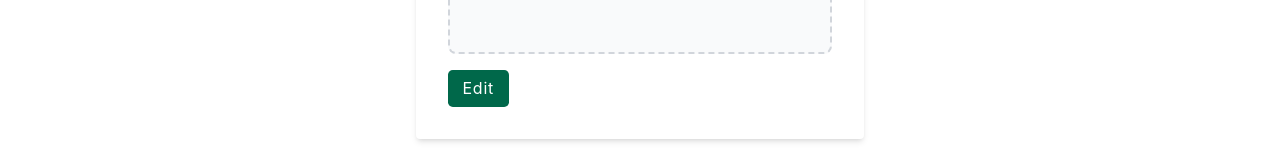
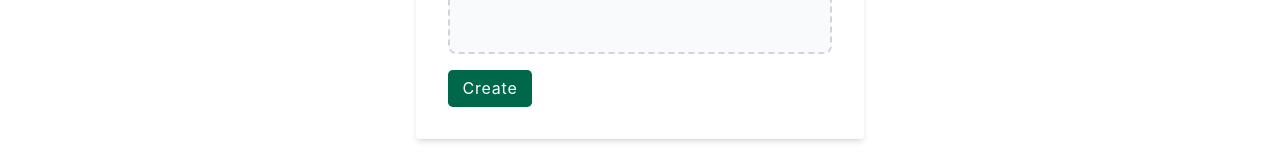
Before and after one commit to niraj-khatri-chhetri/PMS, a React (Create React App) app in the folder client/: page /add-product in a window 1280 px wide. Shown: the part 674-826 px from the top of the page. Built offline with nearby package versions, Linux system fonts and the light colour scheme; a web font is replaced by a local one.

Commit message:
fix: update product

```diff
--- a/client/src/pages/ProductForm/CreateUpdate.js
+++ b/client/src/pages/ProductForm/CreateUpdate.js
@@ -5,10 +5,10 @@ import Button from '../../components/Button';
 
 import { useProduct } from './useProduct';
 
-const CreateUpdate = ({ formData = null }) => {
-  const { formik, productState } = useProduct(formData);
+const CreateUpdate = () => {
+  const { formik, productState } = useProduct();
+  console.log('🚀 ~ CreateUpdate ~ productState:', productState);
   const { handleSubmit, setFieldValue } = formik;
-  const { loading } = productState;
 
   const handleFileChange = (event) => {
     setFieldValue('file', event.currentTarget.files[0]);
@@ -54,11 +54,7 @@ const CreateUpdate = ({ formData = null }) => {
           onChange={handleFileChange}
           formik={formik}
         />
-        <Button
-          text={!formData ? 'Create' : 'Edit'}
-          type="submit"
-          loading={loading}
-        />
+        <Button text={!productState ? 'Edit' : 'Create'} type="submit" />
       </form>
     </div>
   );
--- a/client/src/pages/ProductForm/index.js
+++ b/client/src/pages/ProductForm/index.js
@@ -1,24 +1,8 @@
-import React, { useEffect, useState } from 'react';
+import React from 'react';
 import CreateUpdate from './CreateUpdate';
-import { useParams } from 'react-router-dom';
-import { useDispatch, useSelector } from 'react-redux';
-import { fetchProduct, resetState } from '../../store/store';
 
 const Index = () => {
-  const { productId } = useParams();
-  const dispatch = useDispatch();
-
-  const { product } = useSelector((state) => state.product);
-
-  useEffect(() => {
-    if (productId) {
-      dispatch(fetchProduct(productId));
-    } else {
-      dispatch(resetState());
-    }
-  }, [productId]);
-
-  return <CreateUpdate formData={product} />;
+  return <CreateUpdate />;
 };
 
 export default Index;
--- a/client/src/pages/ProductForm/useProduct.js
+++ b/client/src/pages/ProductForm/useProduct.js
@@ -1,25 +1,33 @@
-import { create } from '../../store/store';
+import { useEffect } from 'react';
+import { create, fetchProduct, resetState } from '../../store/store';
 import { useFormik } from 'formik';
 import * as Yup from 'yup';
 import { useDispatch, useSelector } from 'react-redux';
-import api from '../../api';
+import { useParams } from 'react-router-dom';
 
-export const useProduct = (formData) => {
+export const useProduct = () => {
   const dispatch = useDispatch();
+  const { productId } = useParams();
+
+  const { product } = useSelector((state) => state.product);
+
+  useEffect(() => {
+    if (productId) {
+      dispatch(fetchProduct(productId));
+    }
+  }, [productId]);
+
   const formik = useFormik({
     enableReinitialize: true,
-    initialValues: formData
+    initialValues: productId
       ? {
-          title: formData?.title,
-          price: formData?.price,
-          description: formData?.description,
+          title: product?.title,
+          price: product?.price,
+          description: product?.description,
           file: null,
         }
       : { title: '', price: '', description: '', file: null },
     onSubmit: async (values, { resetForm }) => {
-      if (formData) {
-        const response = await api.put(`/admin/add-product/${formData?.id}`);
-      }
       dispatch(
         create({
           ...values,
@@ -46,6 +54,6 @@ export const useProduct = (formData) => {
 
   return {
     formik,
-    productState: formData,
+    productState: product,
   };
 };
```
